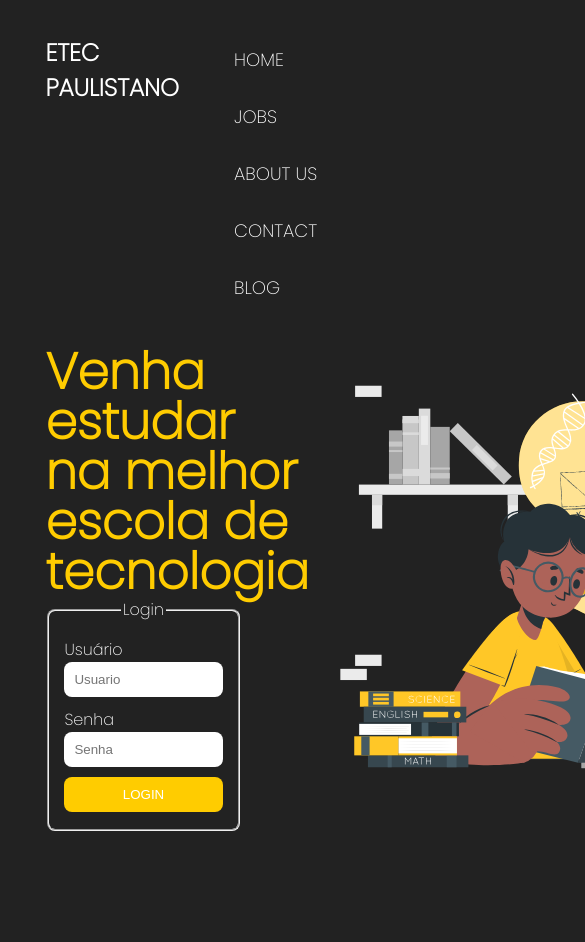
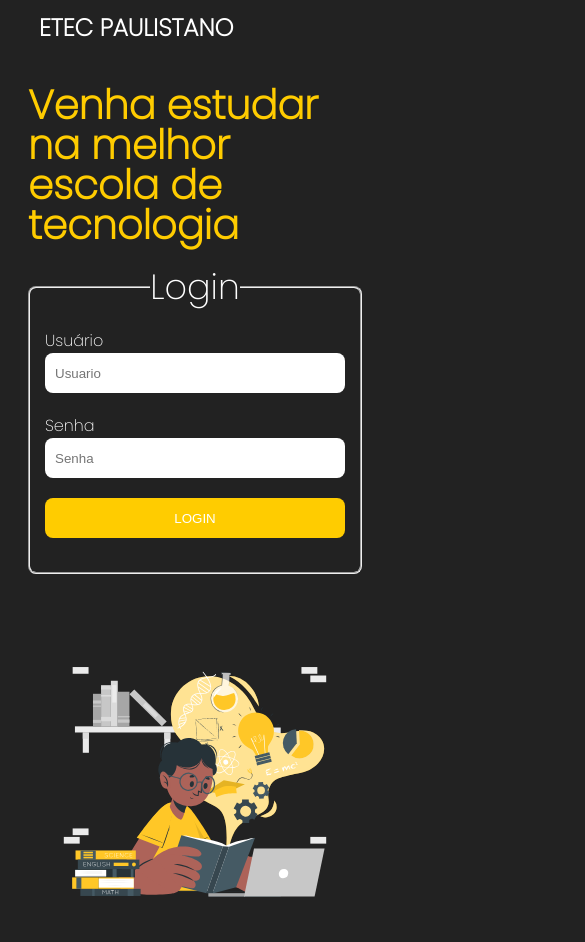
Before and after one commit to arthur-source/Landing-Page, a plain HTML site: page index.html in a window 390 px wide. Shown: the top 942 px of the page, 585 px wide, since content can reach past the window. Before the commit the page ends 861 px from the top, so only its background shows below. Drawn offline with nearby package versions, Linux system fonts and the light colour scheme.

Commit message:
Refactor CSS styles and add media queries

```diff
--- a/style.css
+++ b/style.css
@@ -1,28 +1,32 @@
 
         @import url('https://fonts.googleapis.com/css2?family=Poppins:wght@200&display=swap');
+
+        @import url("https://cdn.jsdelivr.net/npm/bootstrap-icons@1.13.1/font/bootstrap-icons.min.css");
+
         body{
             font-family: poppins, sans-serif;
             background: rgb(34, 34, 34);
             color: #fff;
             box-sizing: border-box;
-            overflow: hidden;
+            /* overflow: hidden;       */
         }
 
         .principal{
             width: 80%;
             margin: 15px auto;
+            min-height: calc(90vh);
         }
 
         header{
             display: flex;
-            flex-direction: row;
+            align-items: center;
             justify-content: space-between;
-
+             text-transform: uppercase;
         }
 
-        header h2{
+        /* header h2{
             text-transform: uppercase;
-        }
+        } */
 
         a{
             text-decoration: none;
@@ -38,31 +42,33 @@
             display: inline-block;
             font-size: 18px;
             margin: 15px;
-            text-transform: uppercase;
+
         }
 
-
+        .bi-list{
+            font-size: 35px;
+            cursor: pointer;
+            display: none;
+        }
 
         form{
-            width: 500px;
-            padding: 15px 0;
+            display: flex;
+            flex-direction: column;
+            /* align-items: center; */
             }
 
         form h1{
-            margin: 0;
+
+
+            margin-top: 0;
             color: #ffcc00;
             font-size: 50px;
             line-height: 1;
         }
 
-        form p{
-            margin:15px 0 ;
-        }
 
         img{
-
             width: 500px;
-            height: 100%;
         }
 
         main{
@@ -73,28 +79,33 @@
         }
 
         fieldset{
-            width: 60%;
-            height: 200px;
-            padding: 15px;
+            display: flex;
+            flex-direction: column;
+            /* justify-content: center; */
+            /* flex-grow: 1; */
+            width: 300px;
+            height: 280px;
+             padding: 15px;
             border-radius: 8px;
         }
 
         fieldset input{
-            display: inline-block;
             width:100%;
 
-            margin-bottom: 10px;
+            margin-bottom: 20px;
             padding: 10px;
             border: none;
             border-radius: 8px;
             outline: none;
             box-sizing: border-box;
+            flex-basis: 40px;
         }
 
         fieldset #btn{
             text-transform:uppercase ;
             color: #fff;
             background: #ffcc00;
+
         }
         fieldset #btn:hover{
             color: #ffcc00;
@@ -105,4 +116,83 @@
 
         fieldset legend{
             text-align: center;
+            font-size: 35px;
         }
+
+
+
+        @media screen and (max-width: 1191px) {
+            img{
+                display: none;
+            }
+        }
+
+        @media screen and (max-width: 902px) {
+            li{
+                display: none;
+            }
+
+             .bi-list{
+            font-size: 35px;
+            display: block;
+        }
+
+        }
+
+         @media screen and (max-width: 545px) {
+
+            *{
+                margin: 0;
+                padding: 0;
+                box-sizing: 0;
+            }
+
+            .principal{
+                margin: auto;
+            }
+main{
+    display: flex;
+    flex-direction: column;
+    padding: 15px 0;
+    /* margin-top: 15px; */
+    align-items: center;
+    justify-content: center;
+}
+
+
+            ul{
+                display: none;
+            }
+
+                  .bi-list{
+            font-size: 35px;
+            display: block;
+        }
+
+            form{
+                /* width: 500px; */
+                 padding: 15px 0;
+             }
+form h1{
+            margin-bottom: 15px;
+            color: #ffcc00;
+            font-size: 2.5rem;
+            line-height: 1;
+        }
+
+        img{
+            display: block;
+            width: 300px;
+            margin-top: 50px;
+        }
+
+        header {
+       padding: 10px 0;
+        }
+
+        .container{
+            display: flex;
+            align-items: center;
+            justify-content: center;
+        }
+        }
```
